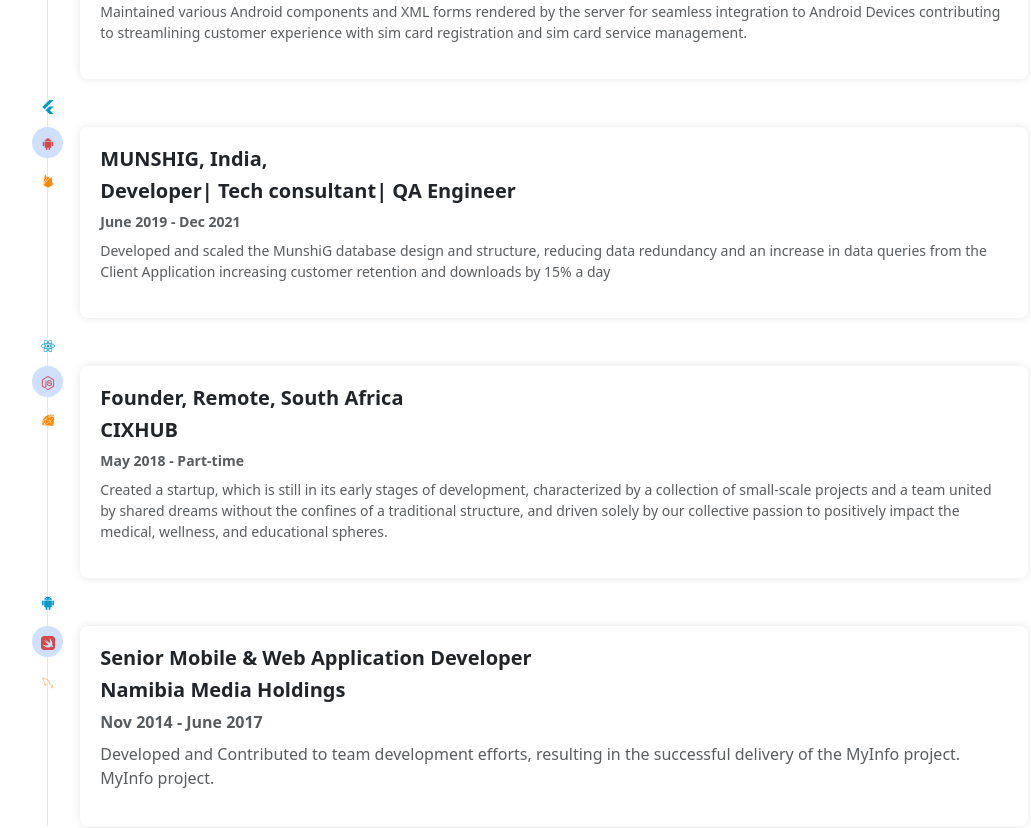
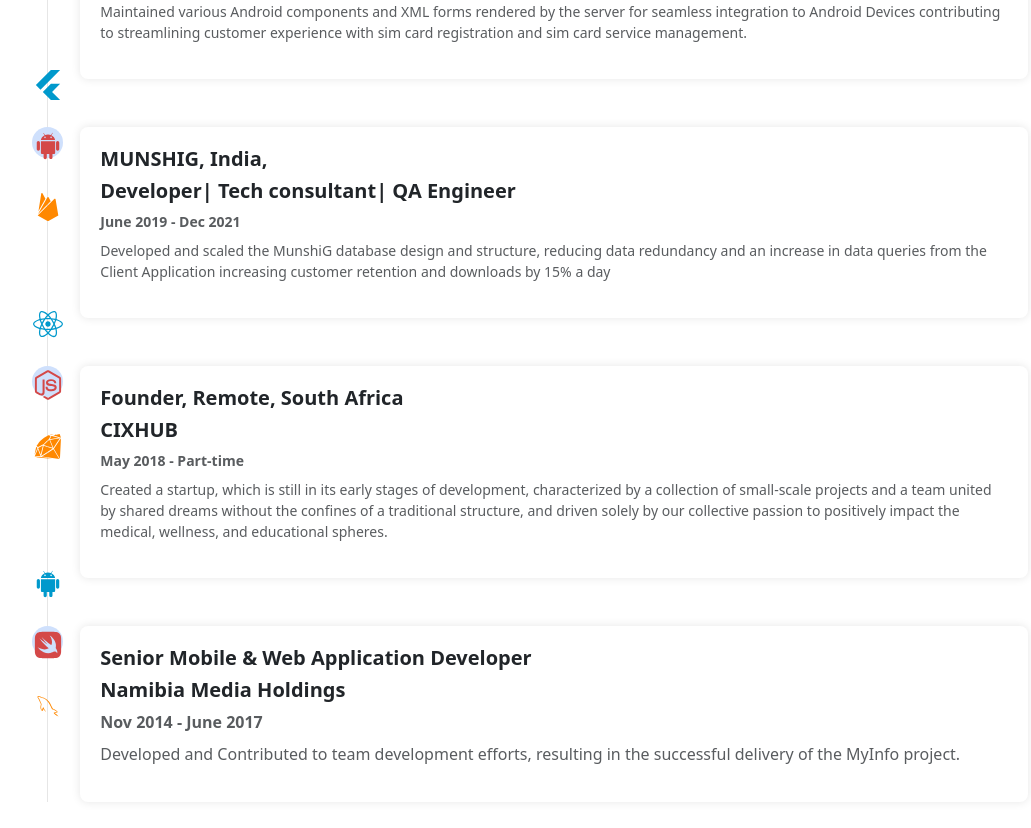
Before and after one commit to RileyManda/portfolio-v1, a React (Vite) app: page / in a window 1280 px wide. Shown: the part 1780-2608 px from the top of the page, without its empty margins (240-1271 px from the left). Built offline with nearby package versions, Linux system fonts and the light colour scheme; a web font is replaced by a local one.

Commit message:
Fixed typos and increased exp icon sizes

```diff
--- a/src/App.css
+++ b/src/App.css
@@ -389,3 +389,7 @@
   color: #000;
   font-family: var(--overpass-font-family);
 }
+
+.experience-icons {
+  font-size: 30px;
+}
--- a/src/api/experienceData.jsx
+++ b/src/api/experienceData.jsx
@@ -69,7 +69,7 @@ const experienceData = [
         position: "Senior Mobile & Web Application Developer",
         company: "Namibia Media Holdings",
         date: "Nov 2014 - June 2017",
-        description: "Developed and Contributed to team development efforts, resulting in the successful delivery of the MyInfo project.  MyInfo project.",
+        description: "Developed and Contributed to team development efforts, resulting in the successful delivery of the MyInfo project.",
         icons: [<AiFillAndroid key="1" />, <FaSwift key="2" />, <DiMysql key="3" />],
         iconColor: ['#0099cc', '#D44848', '#ff8800']
     },
--- a/src/components/Experience.jsx
+++ b/src/components/Experience.jsx
@@ -19,7 +19,7 @@ const Experience = () => {
               >
                 <Stack direction="vertical" gap={3} className="timeline-icon">
                   {experience.icons.map((icon, i) => (
-                    <div key={i} style={{ color: experience.iconColor[i] }}>
+                    <div className="experience-icons" key={i} style={{ color: experience.iconColor[i] }}>
                       {icon}
                     </div>
                   ))}
```
